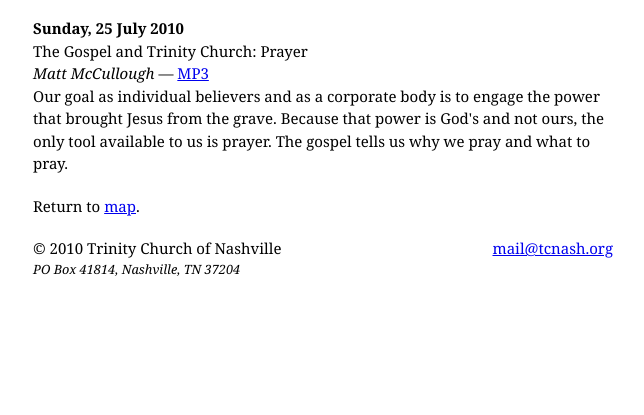
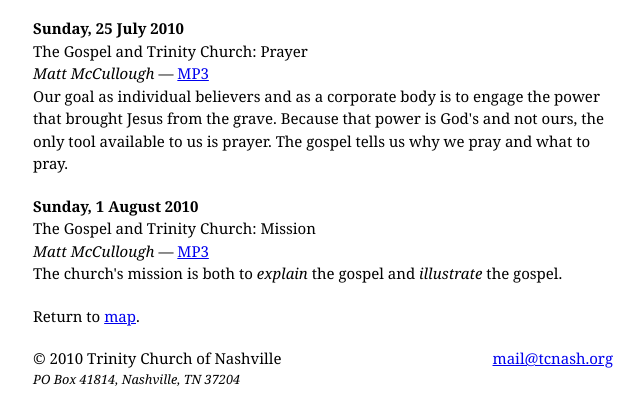
Before and after one commit to drewr/trinitypy, a Django app: template templates/audio.html in a window 1280 px wide. Shown: the part 1063-1478 px from the top of the page, without its empty margins (137-781 px from the left). Before the commit the page ends 1339 px from the top, so only its background shows below. Run offline with Django 3.2, Linux system fonts and the light colour scheme; the template is opened without the code that fills it, so the values that code supplies are empty.

Commit message:
Add audio for 2010-08-01.

```diff
--- a/templates/audio.html
+++ b/templates/audio.html
@@ -77,6 +77,15 @@ God's and not ours, the only tool available to us is prayer.  The
 gospel tells us why we pray and what to pray.
 </p>
 
+<p>
+<b>Sunday, 1 August 2010</b><br/>
+The Gospel and Trinity Church: Mission<br/>
+<i>Matt McCullough</i> &#8212;
+<a href="http://media.tcnash.org/2010-08-01-Gospel-TC-Mission.mp3">MP3</a><br/>
+The church's mission is both to <em>explain</em> the gospel
+and <em>illustrate</em> the gospel.
+</p>
+
 <p>Return to <a href="/">map</a>.</p>
 
 {% endblock content %}
```
